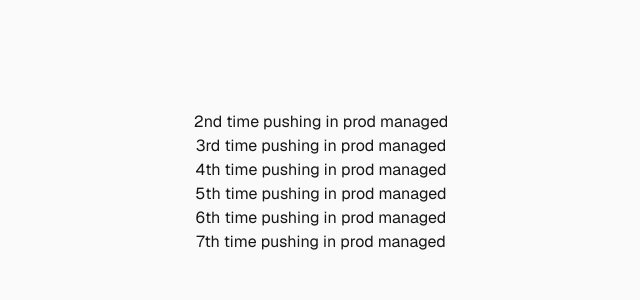
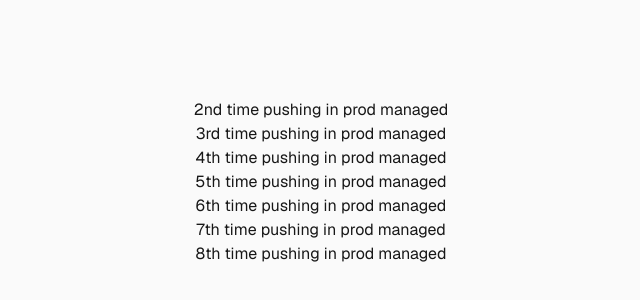
Before and after one commit to GauravNardia/clean-nextjs, a Next.js app: page / in a window 1280 px wide. Shown: the part 218-518 px from the top of the page, without its empty margins (319-959 px from the left). Built offline with nearby package versions, Linux system fonts and the light colour scheme.

Commit message:
8th push to byoc production

```diff
--- a/app/page.tsx
+++ b/app/page.tsx
@@ -9,6 +9,7 @@ export default function Home() {
       <h1>5th time pushing in prod managed</h1>
       <h1>6th time pushing in prod managed</h1>
       <h1>7th time pushing in prod managed</h1>
+      <h1>8th time pushing in prod managed</h1>
     </div>
   );
 }
```
